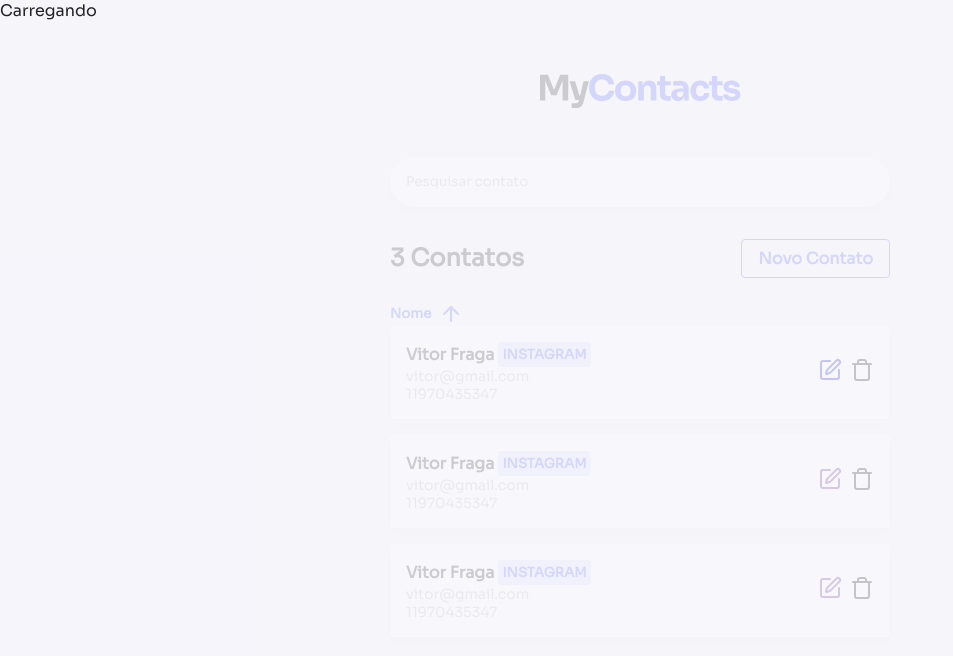
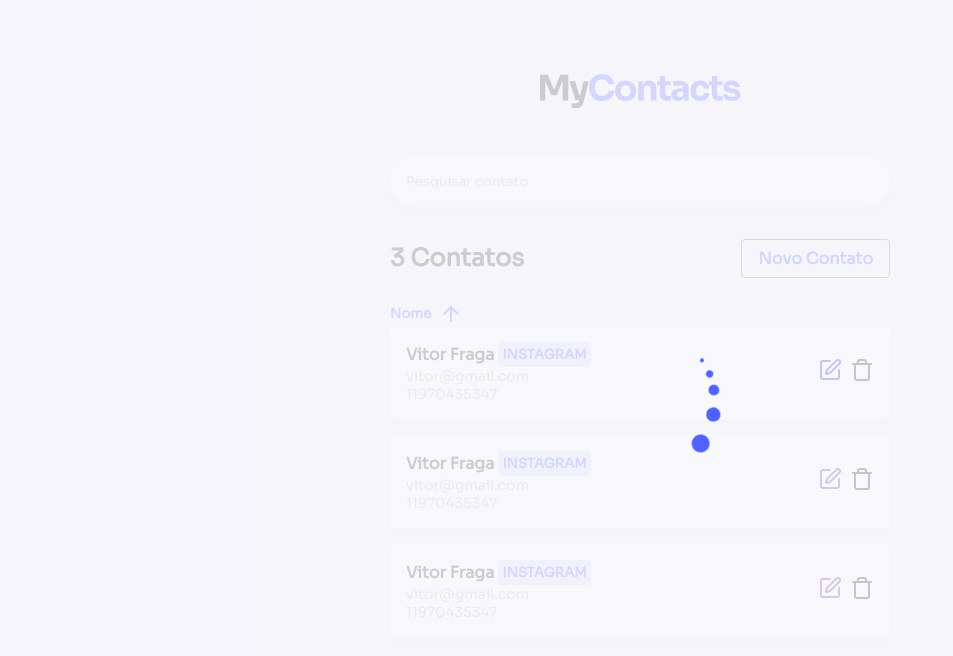
Before and after one commit to vitoorfraga/my-contacts-ui, a React (Vite) app: page / in a window 1280 px wide. Shown: the top 656 px of the page, without its empty margins (0-953 px from the left). Built offline with nearby package versions, Linux system fonts and the light colour scheme.

Commit message:
fix: ensure loader styles and animation

```diff
--- a/src/components/Loader/index.jsx
+++ b/src/components/Loader/index.jsx
@@ -5,7 +5,7 @@
 export const Loader = () => {
   return createPortal(
     <Overlay>
-      Carregando
+      <div className="loader" />
     </Overlay>,
     document.getElementById("loader-root")
   )
--- a/src/components/Loader/styles.js
+++ b/src/components/Loader/styles.js
@@ -1,4 +1,39 @@
-import styled from "styled-components";
+import styled, { keyframes } from "styled-components";
+
+const load = keyframes`
+  0% {
+    box-shadow: 0 -0.83em 0 -0.4em, 0 -0.83em 0 -0.42em, 0 -0.83em 0 -0.44em, 0 -0.83em 0 -0.46em, 0 -0.83em 0 -0.477em;
+  }
+  5%,
+  95% {
+    box-shadow: 0 -0.83em 0 -0.4em, 0 -0.83em 0 -0.42em, 0 -0.83em 0 -0.44em, 0 -0.83em 0 -0.46em, 0 -0.83em 0 -0.477em;
+  }
+  10%,
+  59% {
+    box-shadow: 0 -0.83em 0 -0.4em, -0.087em -0.825em 0 -0.42em, -0.173em -0.812em 0 -0.44em, -0.256em -0.789em 0 -0.46em, -0.297em -0.775em 0 -0.477em;
+  }
+  20% {
+    box-shadow: 0 -0.83em 0 -0.4em, -0.338em -0.758em 0 -0.42em, -0.555em -0.617em 0 -0.44em, -0.671em -0.488em 0 -0.46em, -0.749em -0.34em 0 -0.477em;
+  }
+  38% {
+    box-shadow: 0 -0.83em 0 -0.4em, -0.377em -0.74em 0 -0.42em, -0.645em -0.522em 0 -0.44em, -0.775em -0.297em 0 -0.46em, -0.82em -0.09em 0 -0.477em;
+  }
+  100% {
+    box-shadow: 0 -0.83em 0 -0.4em, 0 -0.83em 0 -0.42em, 0 -0.83em 0 -0.44em, 0 -0.83em 0 -0.46em, 0 -0.83em 0 -0.477em;
+  }
+`;
+
+const round = keyframes`
+  0% {
+    -webkit-transform: rotate(0deg);
+    transform: rotate(0deg);
+  }
+  100% {
+    -webkit-transform: rotate(360deg);
+    transform: rotate(360deg);
+  }
+`;
+
 
 export const Overlay = styled.div`
   width: 100%;
@@ -7,4 +42,25 @@
   left: 0;
   top: 0;
   background-color: rgba(246, 245, 252, 80%);
+
+  display: flex;
+  align-items: center;
+  justify-content: center;
+
+  .loader {
+    color: ${({ theme }) => theme.colors.primary.main};
+    font-size: 90px;
+    text-indent: -9999em;
+    overflow: hidden;
+    width: 1em;
+    height: 1em;
+    border-radius: 50%;
+    margin: 72px auto;
+    position: relative;
+    -webkit-transform: translateZ(0);
+    -ms-transform: translateZ(0);
+    transform: translateZ(0);
+    -webkit-animation: ${load} 1.7s infinite ease, ${round} 1.7s infinite ease;
+    animation: ${load} 1.7s infinite ease, ${round} 1.7s infinite ease;
+  }
 `
```
